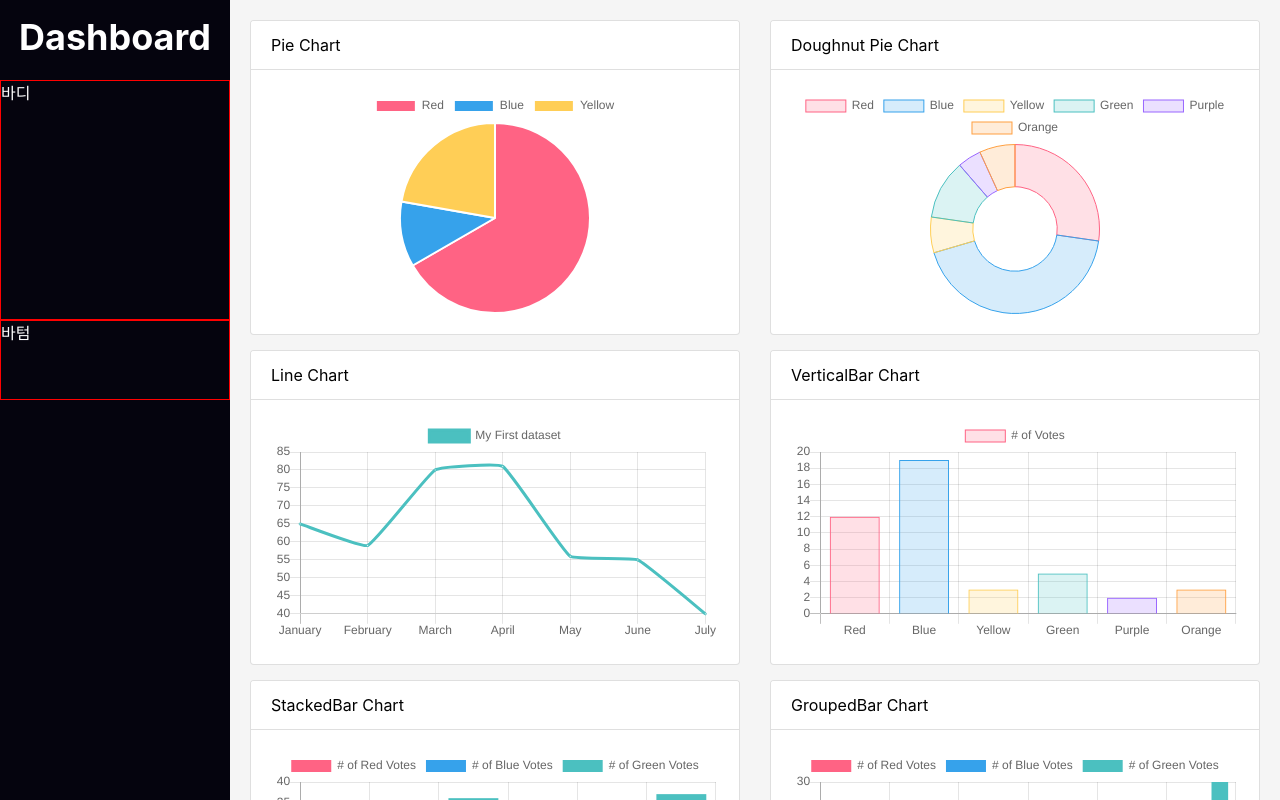
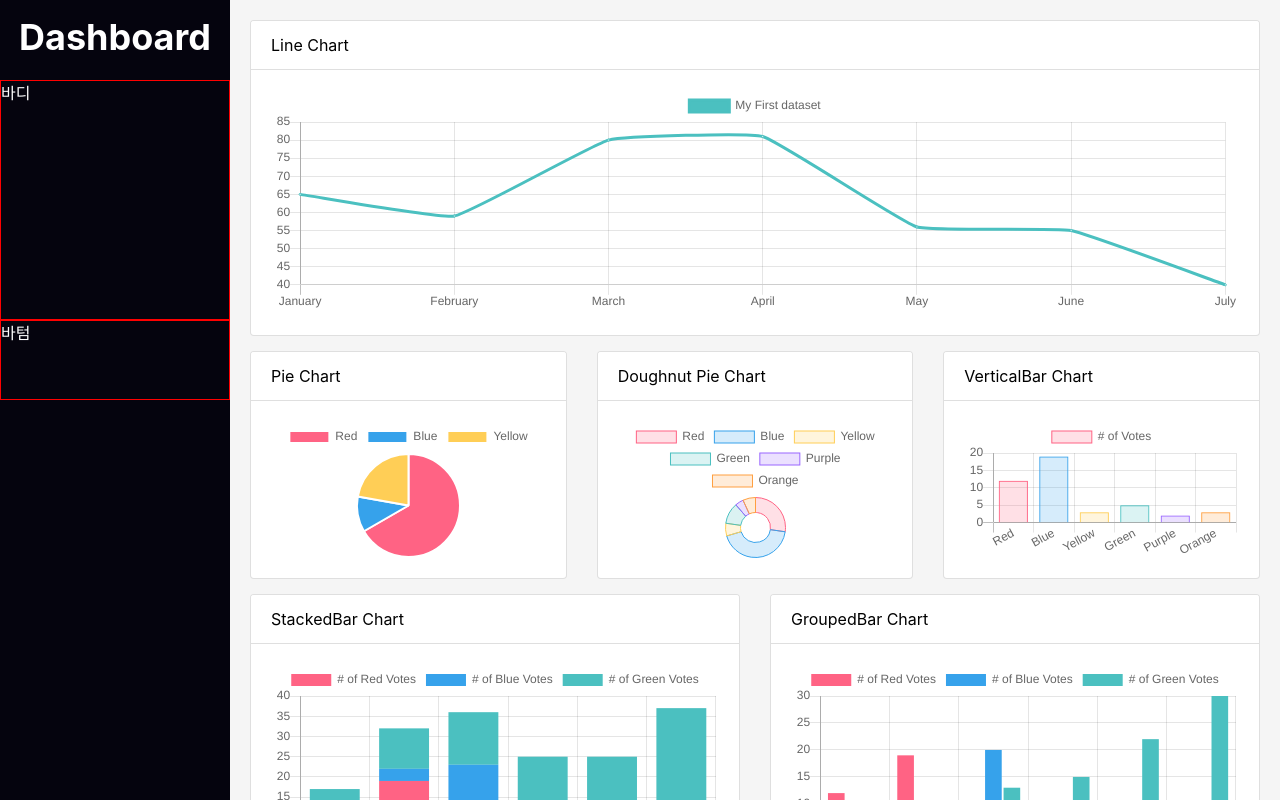
Before and after one commit to HongSeungTaek/Dashboard, a React (Create React App) app: page / in a window 1280 px wide. Built offline with nearby package versions, Linux system fonts and the light colour scheme; the HTML template or start-up script is replaced by a standard one.

Commit message:
props를 통해 하위 컴포넌트 LineChart에 높이 설정

```diff
--- a/src/component/charts/Line.js
+++ b/src/component/charts/Line.js
@@ -33,7 +33,7 @@ class LineChart extends React.Component {
 
   render() {
     return (
-      <Line data={data} />
+      <Line data={data} height={this.props.height}/>
     );
   }
 }
--- a/src/dashboard/Dashboard.js
+++ b/src/dashboard/Dashboard.js
@@ -18,6 +18,7 @@ function Dashboard() {
     },
     line_chart: {
       header: 'Line Chart',
+      height: 70,
     },
     vertical_bar_chart: {
       header: 'VerticalBar Chart',
@@ -34,7 +35,17 @@ function Dashboard() {
   return (
     <div className="db-container">
       <div className="row mb15">
-        <div className="col-6">
+        <div className="col-12">
+          <div className="card">
+            <div className="card-header">{props.line_chart.header}</div>
+            <div className="card-body">
+              <LineChart height={props.line_chart.height}/>
+            </div>
+          </div>
+        </div>
+      </div>
+      <div className="row mb15">
+        <div className="col-4">
           <div className="card">
             <div className="card-header">{props.pie_chart.header}</div>
             <div className="card-body">
@@ -42,7 +53,7 @@ function Dashboard() {
             </div>
           </div>
         </div>
-        <div className="col-6">
+        <div className="col-4">
           <div className="card">
             <div className="card-header">{props.dounut_pie_chart.header}</div>
             <div className="card-body">
@@ -50,17 +61,7 @@ function Dashboard() {
             </div>
           </div>
         </div>
-      </div>
-      <div className="row mb15">
-        <div className="col-6">
-          <div className="card">
-            <div className="card-header">{props.line_chart.header}</div>
-            <div className="card-body">
-              <LineChart/>
-            </div>
-          </div>
-        </div>
-        <div className="col-6">
+        <div className="col-4">
           <div className="card">
             <div className="card-header">{props.vertical_bar_chart.header}</div>
             <div className="card-body">
```
